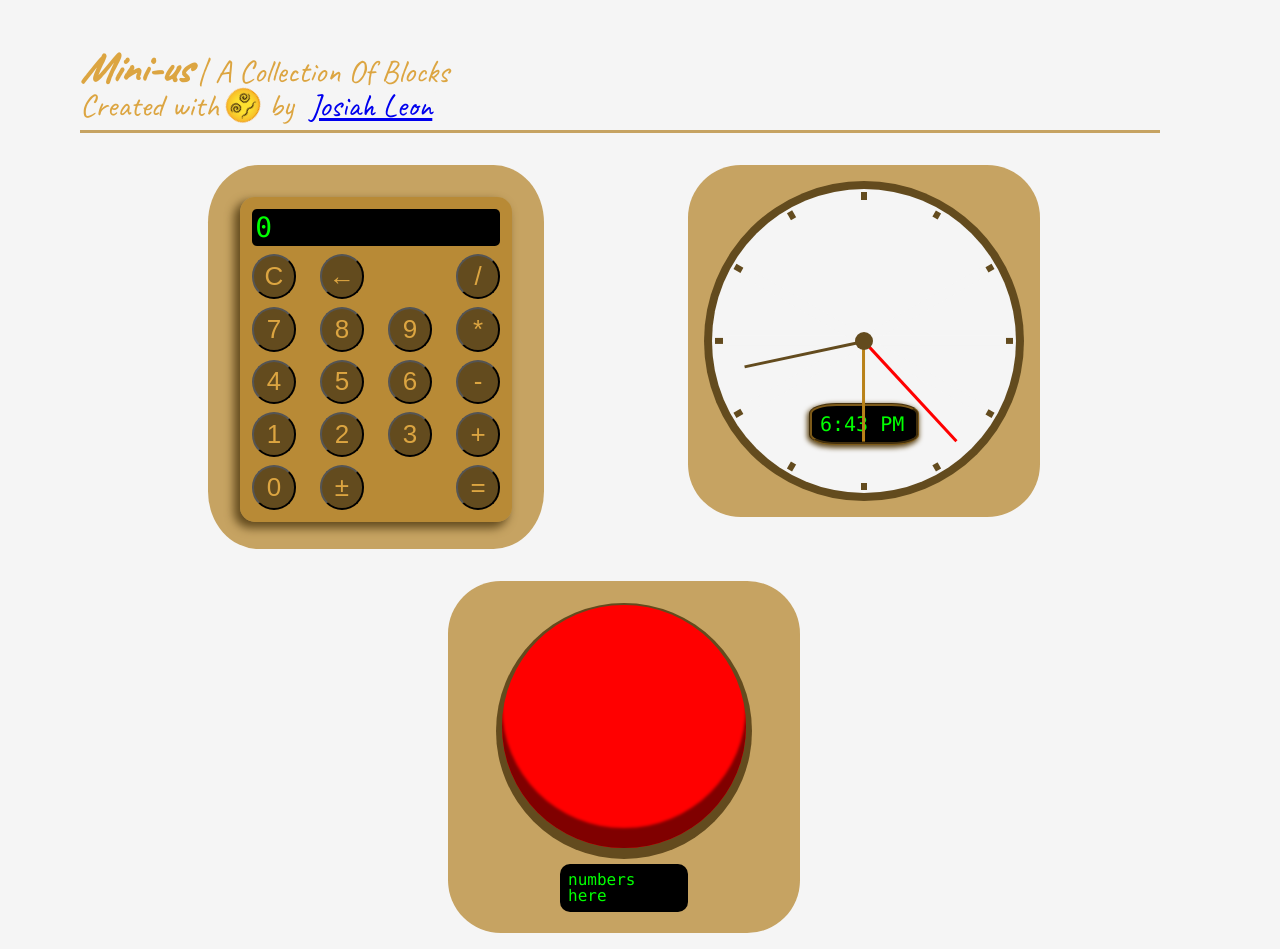
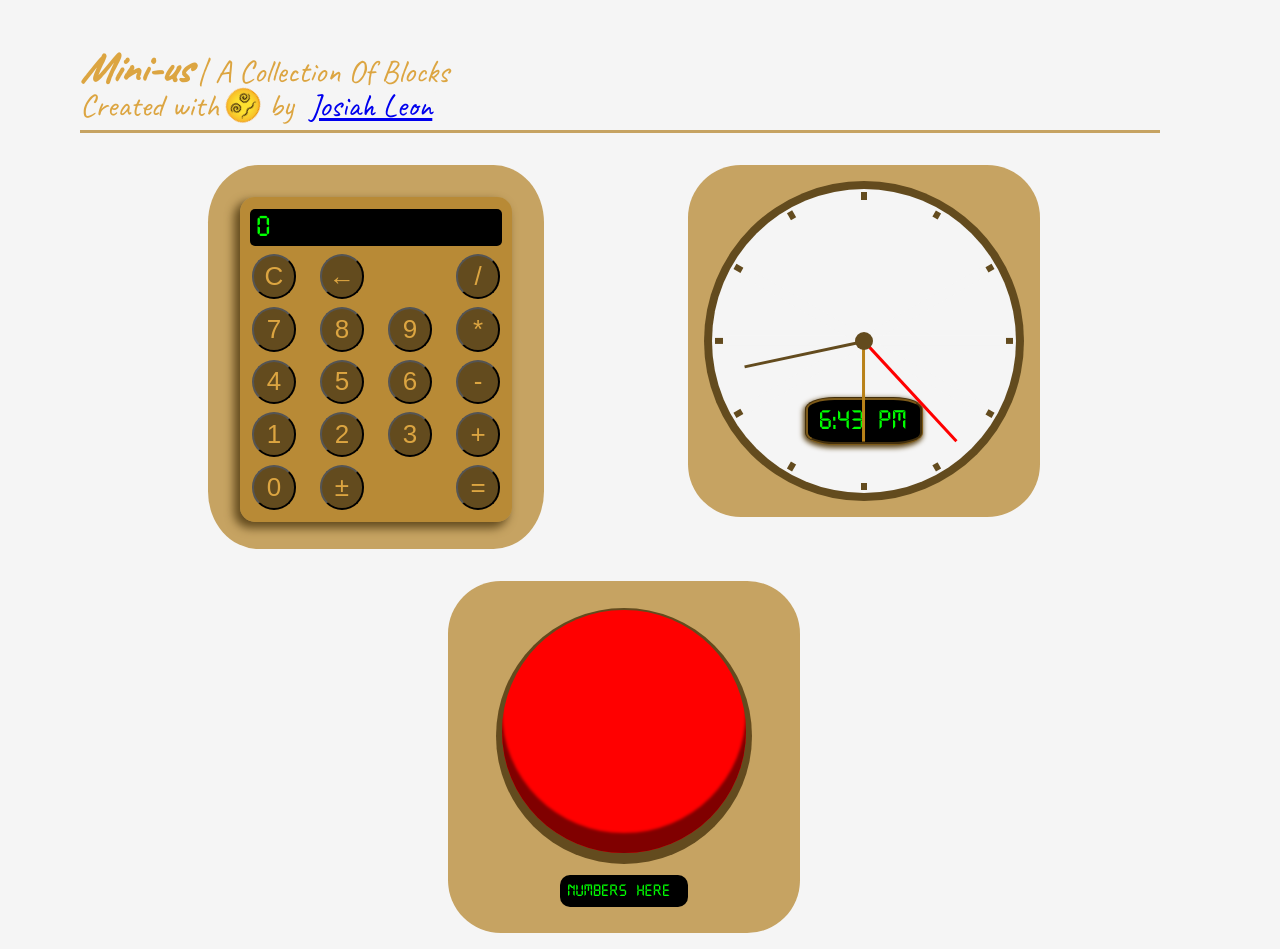
Before and after one commit to ROTBOW/mini-us, a React (Create React App) app: page / in a window 1280 px wide. Built offline with nearby package versions, Linux system fonts and the light colour scheme.

Commit message:
added a new font, adjusted styles on calc, and clock for it

```diff
--- a/src/blocks/calculator/calculator.scss
+++ b/src/blocks/calculator/calculator.scss
@@ -30,7 +30,7 @@
         height: 70%;
         width: 90%;
         margin: 0.5rem 0 0 0;
-        padding-left: 0.2rem;
+        padding-left: 0.5rem;
 
         color: $terminal-green;
         background-color: black;
--- a/src/blocks/clock/clock.scss
+++ b/src/blocks/clock/clock.scss
@@ -38,14 +38,17 @@
     background-color: black;
     color: $terminal-green;
     font-family: $terminal-font;
-    font-size: 20px;
+    font-size: 26px;
     padding: 0.5rem;
     bottom: 3rem;
     border-radius: 25%;
     border: $second-color 3px groove;
     box-shadow: -1px 2px 5px 1px $second-color-dark;
     z-index: 0;
-    width: 5.5rem;
+    width: 6rem;
+    display: flex;
+    align-items: center;
+    justify-content: center;
 
 }
 
--- a/src/styles/index.scss
+++ b/src/styles/index.scss
@@ -3,6 +3,12 @@
    License: none (public domain)
 */
 @import url('https://fonts.googleapis.com/css2?family=Caveat&display=swap');
+// @import url('./../assets/fonts/DigitalNormal-xO6j.otf');
+
+@font-face {
+	font-family: 'digi-normal';
+	src: url("./../assets/fonts/DigitalNormal-xO6j.otf");
+}
 
 html, body, div, span, applet, object, iframe,
 h1, h2, h3, h4, h5, h6, p, blockquote, pre,
--- a/src/styles/variables.scss
+++ b/src/styles/variables.scss
@@ -7,4 +7,4 @@ $second-color: rgba(179, 129, 36, 0.70);
 $second-color-dark: rgb(99, 75, 30);
 
 $terminal-green: rgb(0, 255, 0);
-$terminal-font: source-code-pro, Menlo, Monaco, Consolas, 'Courier New', monospace;
+$terminal-font: digi-normal, source-code-pro, Menlo, Monaco, Consolas, 'Courier New', monospace;
```
Also changed, not shown: src/assets/fonts/DigitalNormal-xO6j.otf (added).
